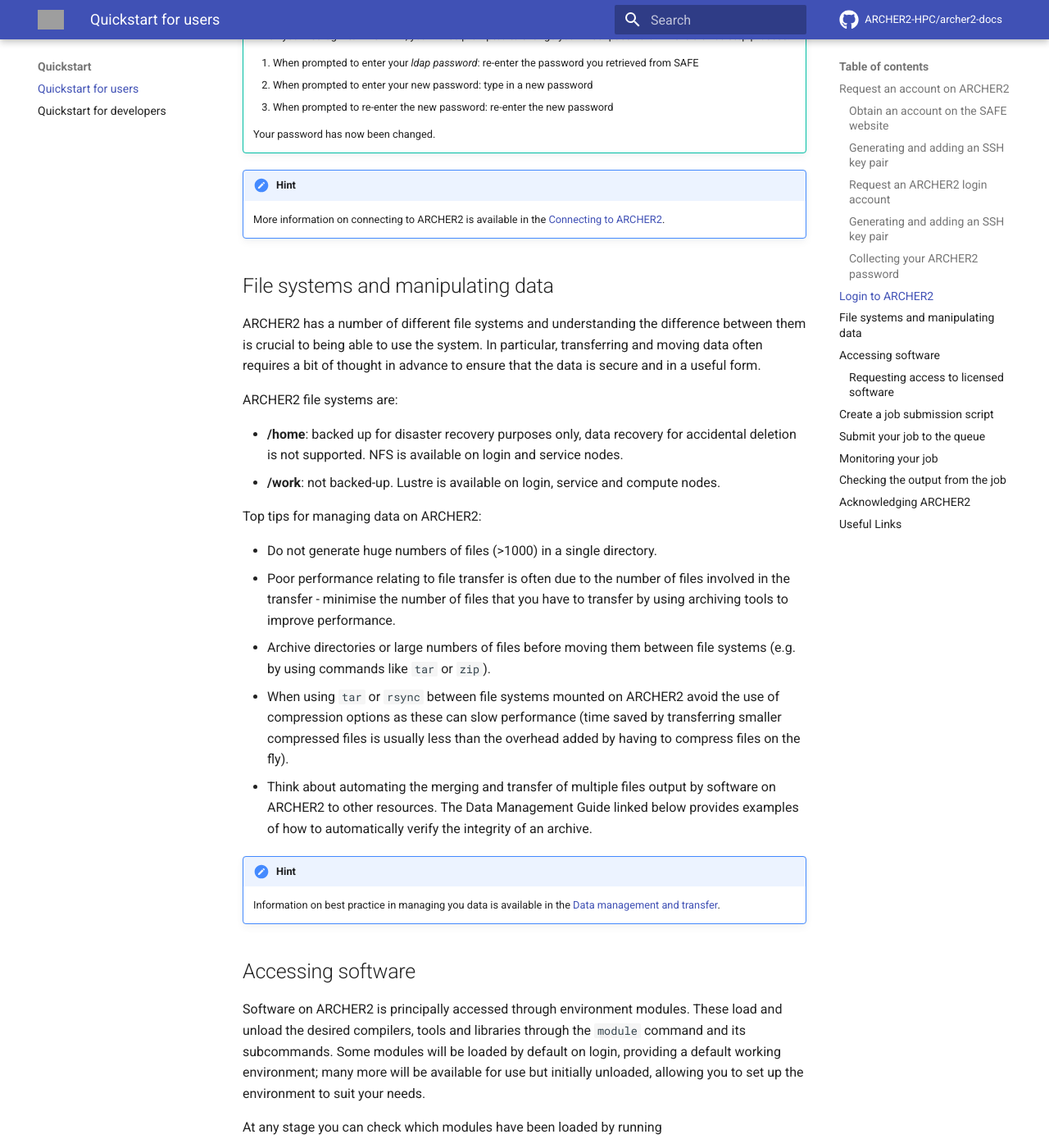
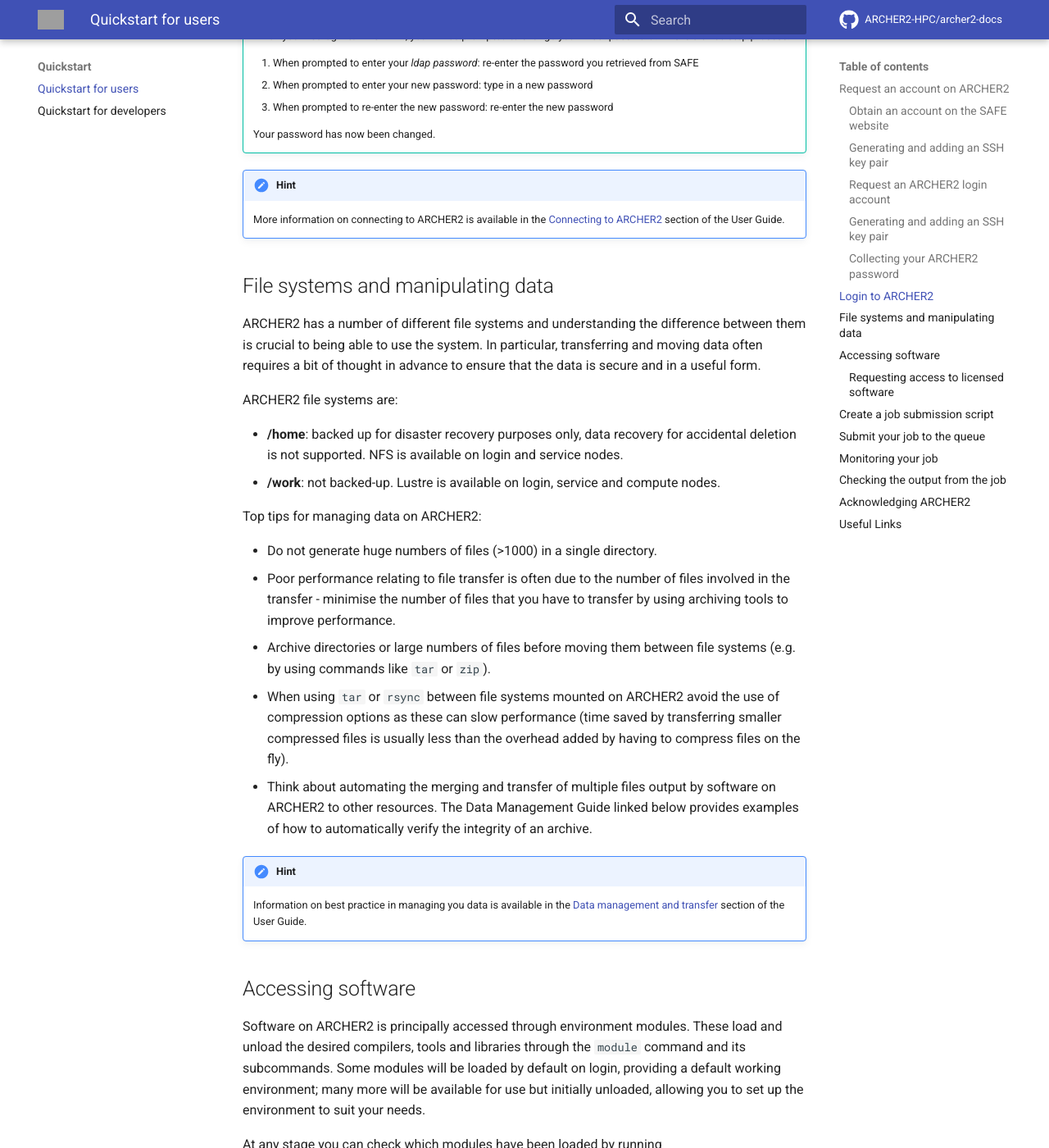
Before and after one commit to aturner-epcc/docs-test2, an MkDocs documentation site: the page built from docs/quick-start/quickstart-users.md, in a window 1280 px wide and 1400 px high, scrolled down 3610 px. Shown: the whole window at 82% size. Built offline with MkDocs 1.6.1 and Material for MkDocs 9.7.7, drawn with Linux system fonts in a browser that asks for light colours; comment, search, counter and statistics services are not loaded; grey boxes are pictures that could not be loaded.

```diff
--- a/docs/quick-start/quickstart-users.md
+++ b/docs/quick-start/quickstart-users.md
@@ -165,7 +165,8 @@
 
 !!! hint
     More information on connecting to ARCHER2 is available in
-    the [Connecting to ARCHER2](../user-guide/connecting.md).
+    the [Connecting to ARCHER2](../user-guide/connecting.md) section of
+    the User Guide.
 
 ## File systems and manipulating data
 
@@ -203,7 +204,8 @@
 
 !!! hint
     Information on best practice in managing you data is available in the
-    [Data management and transfer](../user-guide/data.md).
+    [Data management and transfer](../user-guide/data.md) section of the
+    User Guide.
 
 ## Accessing software
 
```
